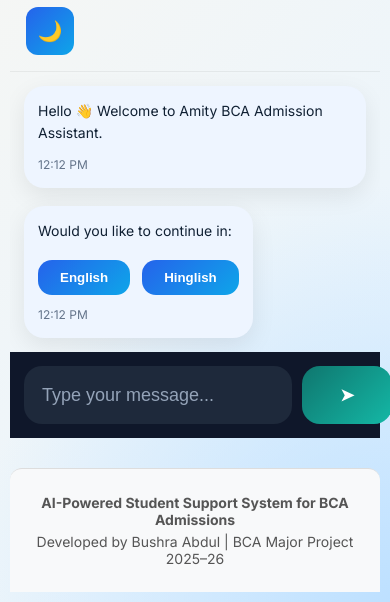
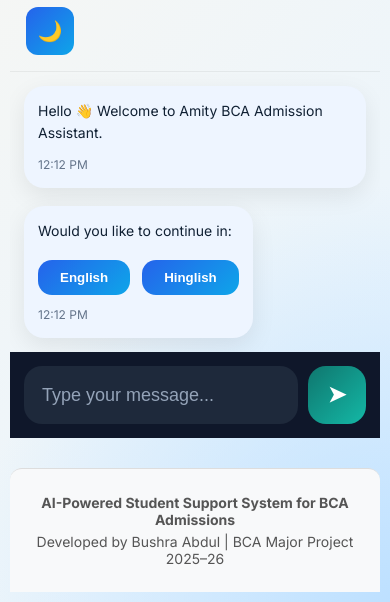
Before and after one commit to Bushra2711/amity-chatbot, a plain HTML site: page templates/index.html in a window 390 px wide. Shown: the part 731-1333 px from the top of the page. Drawn offline with Linux system fonts and the light colour scheme.

Commit message:
Update #sendButton styles for consistency

```diff
--- a/static/style.css
+++ b/static/style.css
@@ -468,8 +468,10 @@
 }
 
 #sendButton{
-    width:90px;
-    font-size:14px;
+    width:58px;
+    min-width:58px;
+    padding:0;
+    font-size:22px;
 }
 
 .specialization-panel{
@@ -753,12 +755,12 @@
     padding:0 18px;
 }
 
-    #sendButton{
-    min-width:90px;
-    width:auto;
-    padding:0 18px;
+   #sendButton{
+    width:58px;
+    min-width:58px;
     height:58px;
-    font-size:17px;
+    padding:0;
+    font-size:22px;
 }
     .sidebar-actions{
         width:100%;
```
